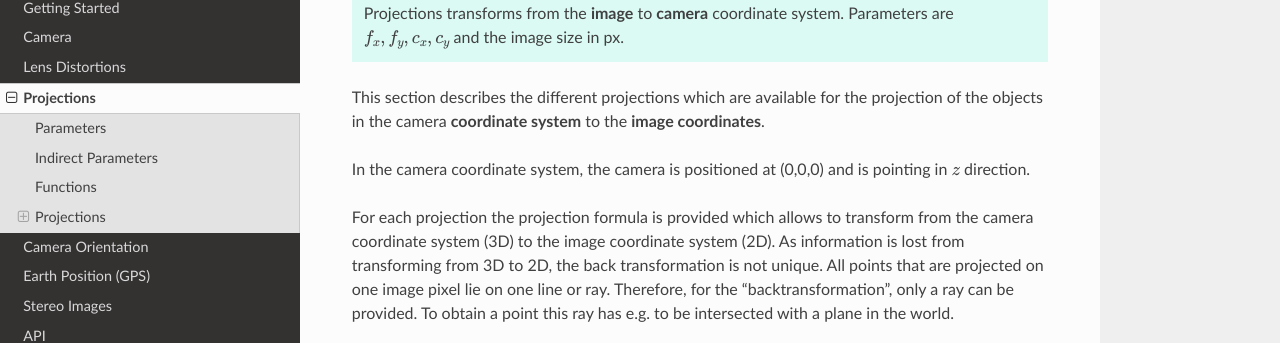
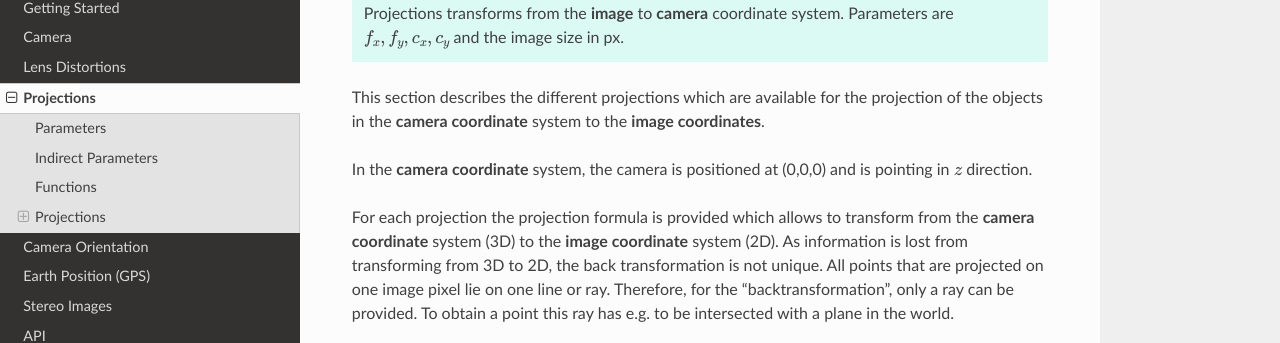
Before and after one commit to rgerum/cameratransform, a Sphinx documentation site: the page built from docs/projections.rst, in a window 1280 px wide and 900 px high. Shown: the part 199-542 px from the top of the window. Built offline with Sphinx 7.4.7 and the Read the Docs theme 2.0.0, drawn with Linux system fonts in a browser that asks for light colours.

```diff
--- a/docs/projections.rst
+++ b/docs/projections.rst
@@ -4,13 +4,13 @@ Projections
 .. tip::
     Projections transforms from the **image** to **camera** coordinate system. Parameters are :math:`f_x, f_y, c_x, c_y` and the image size in px.
 
-This section describes the different projections which are available for the projection of the objects in the camera
-**coordinate system** to the **image coordinates**.
+This section describes the different projections which are available for the projection of the objects in the **camera
+coordinate** system to the **image coordinates**.
 
-In the camera coordinate system, the camera is positioned at (0,0,0) and is pointing in :math:`z` direction.
+In the **camera coordinate** system, the camera is positioned at (0,0,0) and is pointing in :math:`z` direction.
 
-For each projection the projection formula is provided which allows to transform from the camera coordinate system (3D)
-to the image coordinate system (2D). As information is lost from transforming from 3D to 2D, the back transformation
+For each projection the projection formula is provided which allows to transform from the **camera coordinate** system (3D)
+to the **image coordinate** system (2D). As information is lost from transforming from 3D to 2D, the back transformation
 is not unique. All points that are projected on one image pixel lie on one line or ray. Therefore, for the
 "backtransformation", only a ray can be provided. To obtain a point this ray has e.g. to be intersected with a plane in
 the world.
```
